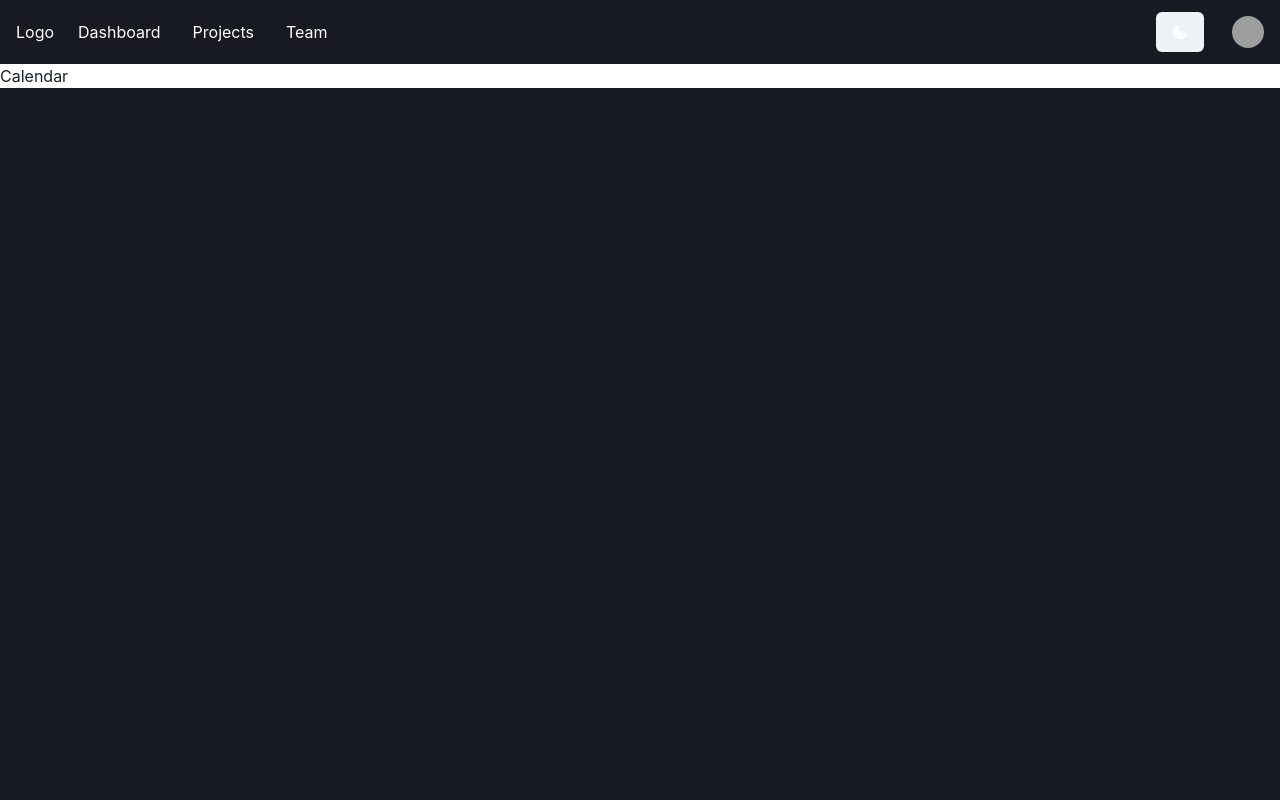
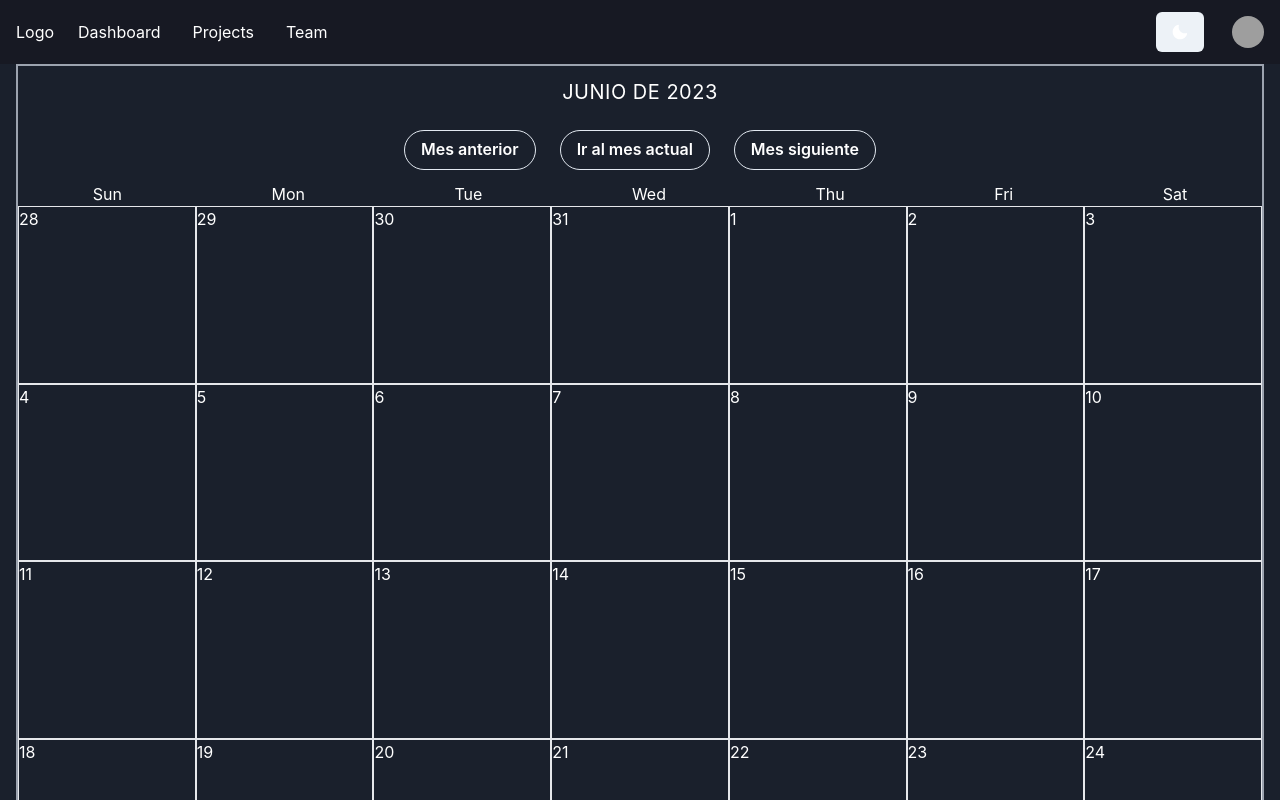
Before and after one commit to SantiagoGaonaC/epic-organizer-frontend, a Next.js app in the folder frontend/: page /calendar in a window 1280 px wide. Shown: the top 800 px of the page. Built offline with nearby package versions, Linux system fonts and the light colour scheme; sample sign-in values are in the browser's storage; grey boxes are pictures that could not be loaded.

Commit message:
feat (frontend): creation of the calendar with interaction functionalities

```diff
--- a/frontend/src/app/calendar/page.tsx
+++ b/frontend/src/app/calendar/page.tsx
@@ -1,13 +1,13 @@
 "use client";
 import AppHeader from "@/components/global/AppHeader";
 import MyNavbar from "@/components/global/UI/navbar/MyNavbar";
-import { Box, Flex } from "@chakra-ui/react";
+import MyCalendar from "@/components/global/UI/calendar/MyCalendar";
 
 export default function Calendar() {
   return (
     <>
       <MyNavbar />
-      <Flex>Calendar</Flex>
+      <MyCalendar />
     </>
   );
 }
--- a/frontend/src/components/global/AuthProvier.tsx
+++ b/frontend/src/components/global/AuthProvier.tsx
@@ -25,13 +25,13 @@ export const AuthProvider = ({ children }: { children: ReactNode }) => {
   const pathname = usePathname();
   const router = useRouter();
   const PROTECTED_ROUTES = ["/calendar"];
-  const PROTECTED_ROUTES_USER_AUTH = ["/login ", "/register"];
+  const PROTECTED_ROUTES_USER_AUTH = ["/login", "/register", "/"];
 
   const validateRoutes = (user: TokenPayload) => {
     if (!user && PROTECTED_ROUTES.includes(pathname)) {
       router.push("/");
     }
-    if (!!user && pathname === "/") {
+    if (!!user && PROTECTED_ROUTES_USER_AUTH.includes(pathname)) {
       router.push("/calendar");
     }
     setTimeout(() => {
--- /dev/null
+++ b/frontend/src/components/global/UI/calendar/MyCalendar.tsx
@@ -0,0 +1,100 @@
+// Componentes/Calendario.tsx
+
+import { useState } from "react";
+import Mes from "@/components/global/UI/calendar/MyMonth";
+import {
+  Box,
+  useColorModeValue,
+  Stack,
+  Button,
+  ButtonGroup,
+  Center,
+} from "@chakra-ui/react";
+
+interface CalendarioProps {
+  // props si los hay
+}
+
+export const obtenerNombreDelMes = (fecha: Date): string => {
+  return fecha.toLocaleString("es-ES", {
+    month: "long",
+    year: "numeric",
+  });
+};
+
+const MyCalendar = (props: CalendarioProps) => {
+  const [mesActual, setMesActual] = useState(new Date());
+
+  const cambiarMes = (incremento: number) => {
+    setMesActual((prevMesActual) => {
+      const nuevoMes = new Date(prevMesActual);
+      nuevoMes.setMonth(prevMesActual.getMonth() + incremento);
+      return nuevoMes;
+    });
+  };
+
+  const irAlMesActual = () => {
+    setMesActual(new Date());
+  };
+
+  const nombreDelMes = obtenerNombreDelMes(mesActual);
+
+  return (
+    <Box
+      bg={useColorModeValue("gray.800", "gray.100")}
+      px={4}
+      color={useColorModeValue("white", "black")}
+    >
+      <div className="border-2 border-gray-400">
+        <Center margin={3}>
+          <p className="text-xl uppercase tracking-wide ">{nombreDelMes}</p>
+        </Center>
+        <Center>
+          <Stack margin={3}>
+            <ButtonGroup variant="outline" spacing="6">
+              <Button
+                colorScheme="gray"
+                variant="outline"
+                color="white"
+                onClick={() => cambiarMes(-1)}
+                rounded={"full"}
+                _hover={{
+                  bg: "gray.700",
+                }}
+              >
+                Mes anterior
+              </Button>
+              <Button
+                colorScheme="gray"
+                variant="outline"
+                color="white"
+                onClick={irAlMesActual}
+                rounded={"full"}
+                _hover={{
+                  bg: "gray.700",
+                }}
+              >
+                Ir al mes actual
+              </Button>
+              <Button
+                colorScheme="gray"
+                variant="outline"
+                color="white"
+                onClick={() => cambiarMes(1)}
+                rounded={"full"}
+                _hover={{
+                  bg: "gray.700",
+                }}
+              >
+                Mes siguiente
+              </Button>
+            </ButtonGroup>
+          </Stack>
+        </Center>
+        <Mes mes={mesActual} />
+      </div>
+    </Box>
+  );
+};
+
+export default MyCalendar;
--- /dev/null
+++ b/frontend/src/components/global/UI/calendar/MyColumnHead.tsx
@@ -0,0 +1,16 @@
+// Componentes/Cabecera.tsx
+const MyColumnHead = () => {
+  const days = ["Sun", "Mon", "Tue", "Wed", "Thu", "Fri", "Sat"];
+
+  return (
+    <div className="flex">
+      {days.map((dia) => (
+        <div key={dia} className="flex-grow text-center">
+          {dia}
+        </div>
+      ))}
+    </div>
+  );
+};
+
+export default MyColumnHead;
--- /dev/null
+++ b/frontend/src/components/global/UI/calendar/MyDay.tsx
@@ -0,0 +1,21 @@
+// Componentes/Dia.tsx
+interface DiaProps {
+  dia: number;
+}
+
+const Dia = ({ dia }: DiaProps) => {
+  return (
+    <div
+      className="aspect-content flex-grow border border-gray-200"
+      style={{
+        flexBasis: "14.2857%",
+        flexShrink: 0,
+        aspectRatio: "1 / 1",
+      }}
+    >
+      {dia}
+    </div>
+  );
+};
+
+export default Dia;
--- /dev/null
+++ b/frontend/src/components/global/UI/calendar/MyMonth.tsx
@@ -0,0 +1,68 @@
+// Componentes/Mes.tsx
+import Dia from "@/components/global/UI/calendar/MyDay";
+import Semana from "@/components/global/UI/calendar/MyWeek";
+import MyColumnHead from "@/components/global/UI/calendar/MyColumnHead";
+
+interface MesProps {
+  mes: Date;
+}
+
+const Mes = ({ mes }: MesProps) => {
+  const diasEnMes = new Date(
+    mes.getFullYear(),
+    mes.getMonth() + 1,
+    0
+  ).getDate();
+  const primerDiaDelMes = new Date(
+    mes.getFullYear(),
+    mes.getMonth(),
+    1
+  ).getDay();
+
+  const ultimoDiaMesAnterior = new Date(
+    mes.getFullYear(),
+    mes.getMonth(),
+    0
+  ).getDate();
+  const ultimoDiaDelMes = new Date(
+    mes.getFullYear(),
+    mes.getMonth() + 1,
+    0
+  ).getDay();
+
+  const dias = [];
+
+  for (let i = 0; i < primerDiaDelMes; i++) {
+    // Días del mes anterior
+    dias.unshift(
+      <Dia
+        key={`prev-${ultimoDiaMesAnterior - i}`}
+        dia={ultimoDiaMesAnterior - i}
+      />
+    );
+  }
+
+  for (let i = 1; i <= diasEnMes; i++) {
+    dias.push(<Dia key={i} dia={i} />);
+  }
+
+  for (let i = 1; i <= 6 - ultimoDiaDelMes; i++) {
+    dias.push(<Dia key={`next-${i}`} dia={i} />);
+  }
+
+  const semanas = [];
+  for (let i = 0; i < dias.length; i += 7) {
+    semanas.push(dias.slice(i, i + 7));
+  }
+
+  return (
+    <div>
+      <MyColumnHead />
+      {semanas.map((semana, i) => (
+        <Semana key={i} dias={semana} />
+      ))}
+    </div>
+  );
+};
+
+export default Mes;
--- /dev/null
+++ b/frontend/src/components/global/UI/calendar/MyWeek.tsx
@@ -0,0 +1,10 @@
+// Componentes/Semana.tsx
+interface SemanaProps {
+  dias: JSX.Element[];
+}
+
+const Semana = ({ dias }: SemanaProps) => {
+  return <div className="flex">{dias}</div>;
+};
+
+export default Semana;
--- a/frontend/src/components/global/UI/navbar/MyNavbar.tsx
+++ b/frontend/src/components/global/UI/navbar/MyNavbar.tsx
@@ -45,7 +45,7 @@ export default function MyNavbar() {
       <Box bg={useColorModeValue("gray.900", "gray.100")} px={4}>
         <Flex h={16} alignItems={"center"} justifyContent={"space-between"}>
           <HStack
-            color="white"
+            color={useColorModeValue("white", "black")}
             as={"nav"}
             spacing={4}
             display={{ base: "none", md: "flex" }}
```
